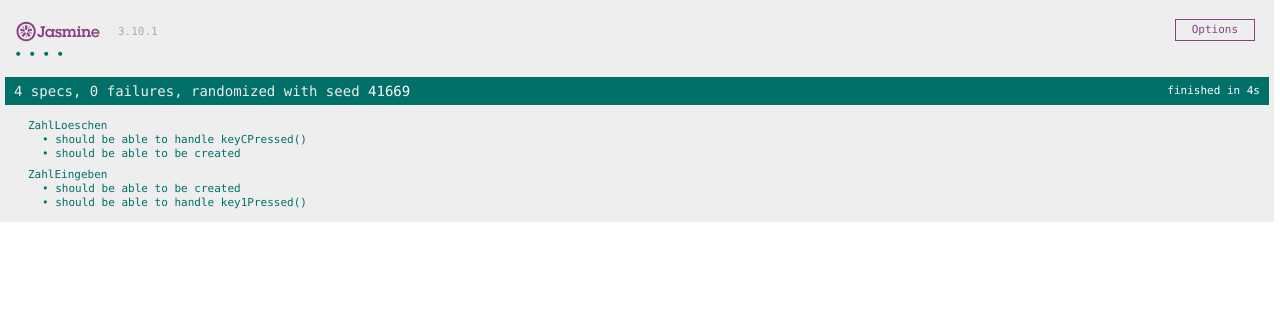
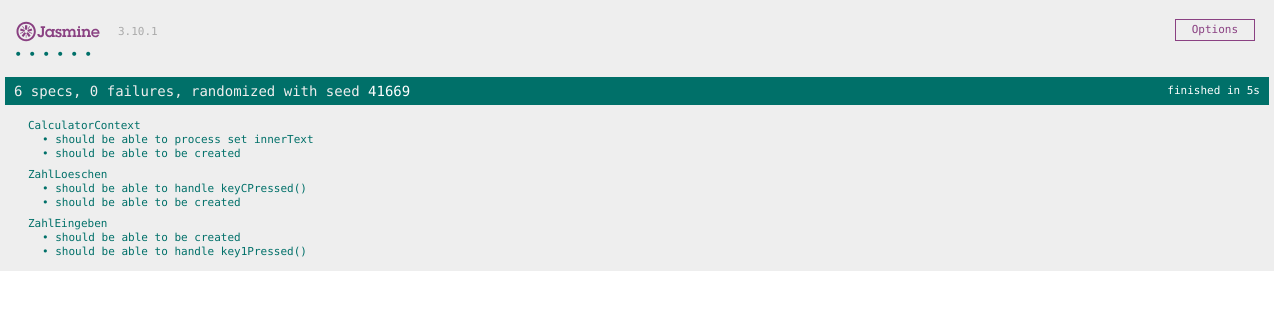
Before and after one commit to nicolas-00/Taschenrechner, a plain HTML site: page SpecRunner.html in a window 1280 px wide. Drawn offline with Linux system fonts and the light colour scheme.

Commit message:
CalculatorContextTest

```diff
--- a/SpecRunner.html
+++ b/SpecRunner.html
@@ -17,9 +17,11 @@
     <!-- include source files here... -->
     <script src="src/ZahlEingeben.js"></script>
     <script src="src/ZahlLoeschen.js"></script>
+    <script src="src/CalculatorContext.js"></script>
     <!-- include spec files here... -->
     <script src="spec/ZahlEingebenSpec.js"></script>
     <script src="spec/ZahlLoeschenSpec.js"></script>
+    <script src="spec/calculatorContextSpec.js"></script>
 
 </head>
 
--- /dev/null
+++ b/spec/calculatorContextSpec.js
@@ -0,0 +1,31 @@
+describe("CalculatorContext", function() {
+    it("should be able to be created", function() {
+        var calculatorContext = new CalculatorContext();
+        expect(calculatorContext).toBeDefined();
+    });
+
+    it("should be able to process set innerText", function() {
+        var calculatorContext = new CalculatorContext();
+        calculatorContext.mainView = jasmine.createSpyObj("mainView", {
+            dummy: 0
+        });
+        calculatorContext.mainView.display = jasmine.createSpyObj("display", {
+            dummy: 0
+        });
+
+        calculatorContext.displayValue = 0;
+        expect(calculatorContext.mainView.display.innerText).toEqual("0");
+
+        calculatorContext.displayValue = 1;
+        expect(calculatorContext.mainView.display.innerText).toEqual("1");
+
+        calculatorContext.displayValue = 100;
+        expect(calculatorContext.mainView.display.innerText).toEqual("100");
+
+        calculatorContext.displayValue = 9999;
+        expect(calculatorContext.mainView.display.innerText).toEqual("9999");
+
+        calculatorContext.displayValue = 999999;
+        expect(calculatorContext.mainView.display.innerText).toEqual("999999");
+    });
+});
--- /dev/null
+++ b/src/CalculatorContext.js
@@ -0,0 +1,17 @@
+class CalculatorContext {
+    constructor() {
+        this.displayValue = 0;
+    }
+
+    get displayValue() {
+        return this._displayValue;
+    }
+
+    set displayValue(value) {
+        this._displayValue = value;
+        if (this.mainView) {
+            this.mainView.display.innerText = this.displayValue.toString();
+        }
+    }
+
+}
--- /dev/null
+++ b/src/MainView.js
@@ -0,0 +1,3 @@
+class Mainview {
+
+}
```
